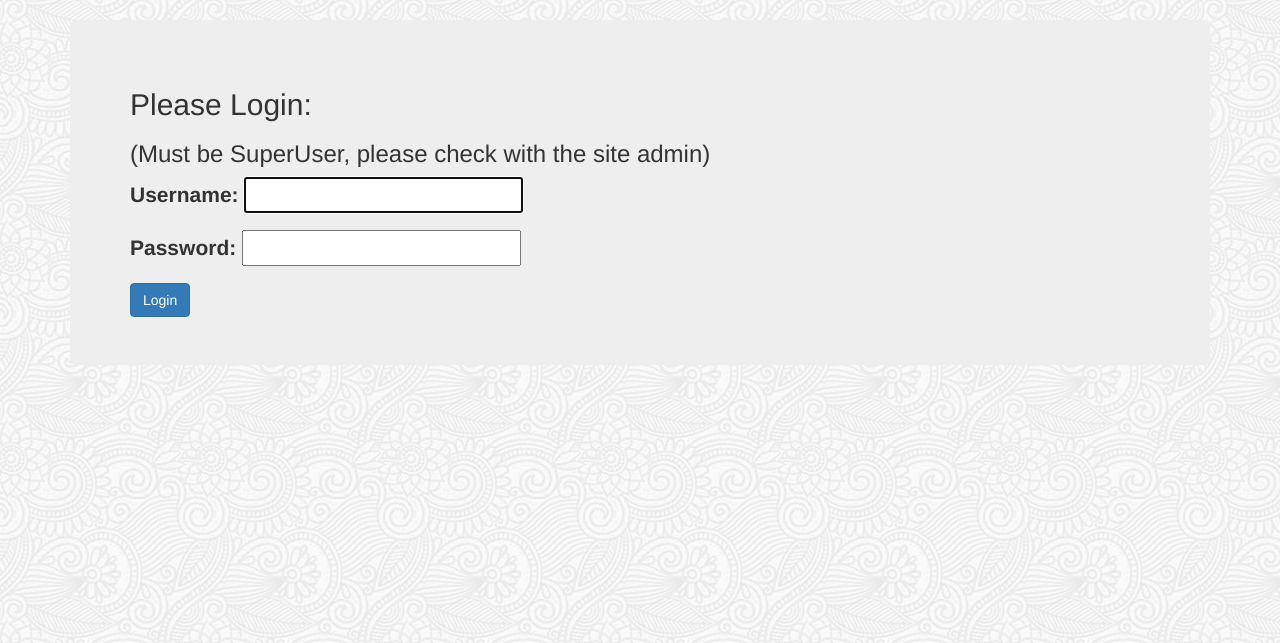
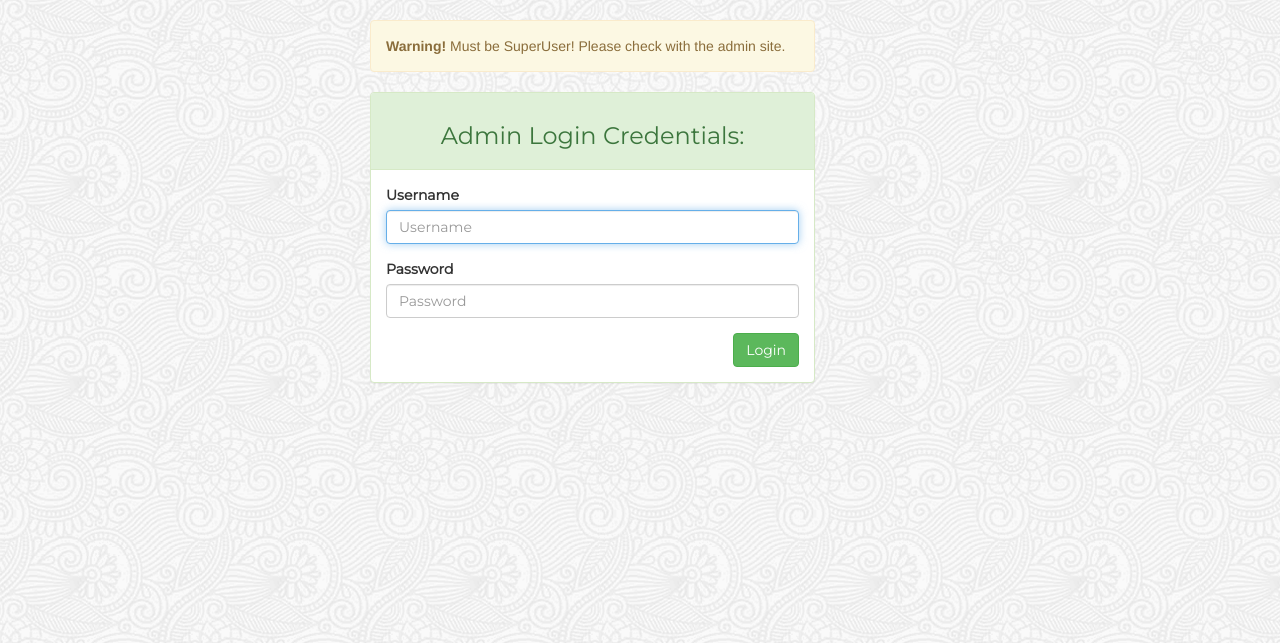
Before and after one commit to endridani/blog-project, a Django app: page /accounts/login/ in a window 1280 px wide. Shown: the part 52-695 px from the top of the page. Run offline with Django 3.2, Linux system fonts and the light colour scheme; some libraries are stand-ins or nearby versions.

Commit message:
Login page styling with bootstrap forms.

```diff
--- a/blog/static/css/blog.css
+++ b/blog/static/css/blog.css
@@ -79,3 +79,9 @@ body {
     font-family: 'Montserrat', sans-serif;
     font-size: 1.5em;
 }
+
+/* ------------------ Login -------------------*/
+
+.login-title {
+    text-align: center;
+}
--- a/blog/templates/registration/login.html
+++ b/blog/templates/registration/login.html
@@ -1,18 +1,28 @@
 {% extends 'blog/base.html' %}
+{% load bootstrap3 %}
 {% block content %}
-    <div class="jumbotron">
-        <h2>Please Login:</h2>
-        <h3>(Must be SuperUser, please check with the site admin)</h3>
 
+    <div class="col-md-5 col-md-offset-3">
+        <div class="alert alert-warning" role="alert">
+            <strong>Warning!</strong>
+            Must be SuperUser! Please check with the admin site.
+        </div>
+        <div class="panel panel-success post-form">
+            <div class="panel-heading login-title"><h3>Admin Login Credentials:</h3></div>
+            <div class="panel-body">
                 {% if form.errors %}
                     <p>Your username and password didn't match! Please try again.</p>
                 {% endif %}
 
                 <form action="{% url 'login' %}" method="POST">
                     {% csrf_token %}
-            {{ form.as_p }}
-            <input type="submit" class="btn btn-primary" value="Login">
+                    {% bootstrap_form form %}
+                    <div class="pull-right">
+                        <input type="submit" class="btn btn-success" value="Login">
+                    </div>
                     <input type="hidden" name="next" value="{{ next }}">
                 </form>
             </div>
+        </div>
+    </div>
 {% endblock %}
```
Also changed, not shown: db.sqlite3. Lines whose indentation alone changed are shown as unchanged.
